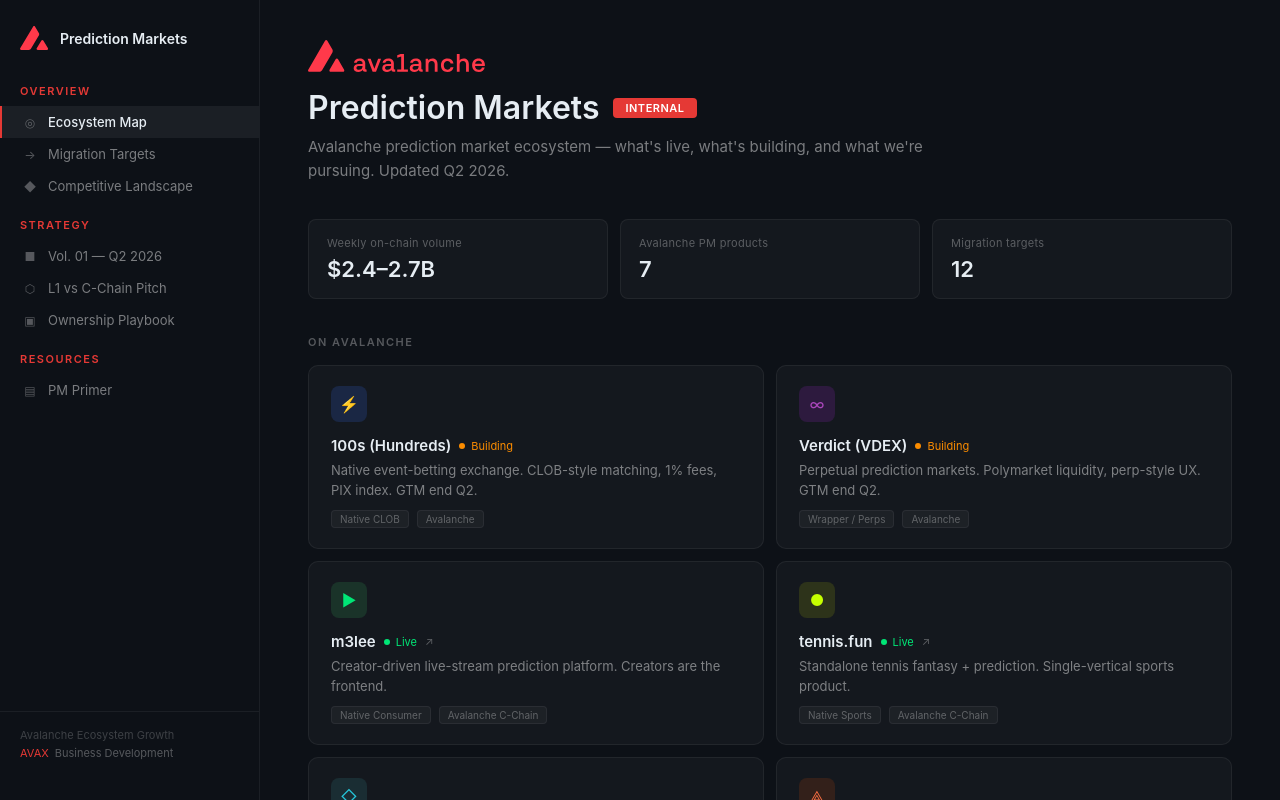
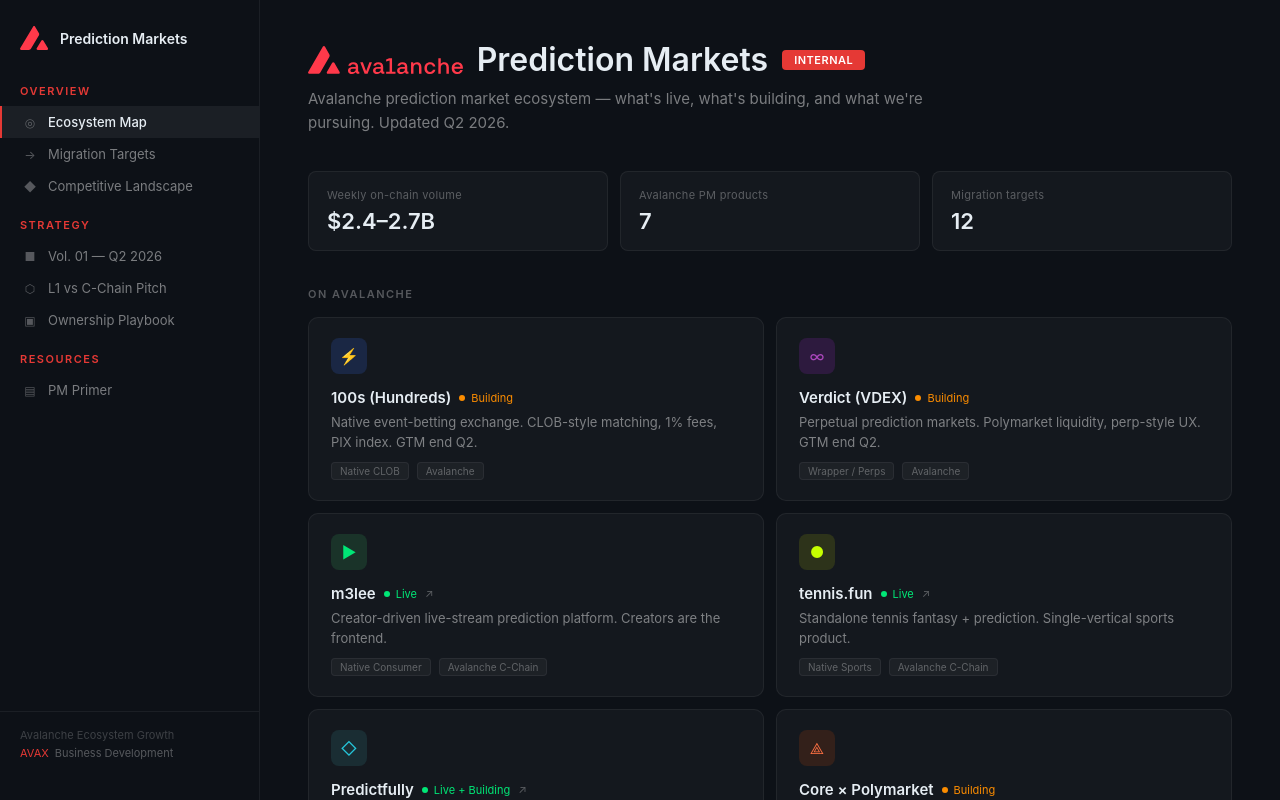
Before and after one commit to joeycannoliLABS/avax-prediction-markets, a Next.js app: page / in a window 1280 px wide. Shown: the top 800 px of the page. Built offline with nearby package versions, Linux system fonts and the light colour scheme.

Commit message:
Update page.tsx

```diff
--- a/app/page.tsx
+++ b/app/page.tsx
@@ -48,10 +48,8 @@
     <>
       {/* Header with Avalanche logo */}
       <div style={{ marginBottom: 36 }}>
-        <div style={{ marginBottom: 16 }}>
-          <img src="/avalanche-horizontal.svg" alt="Avalanche" height={32} style={{ display: "block" }} />
-        </div>
-        <div style={{ display: "flex", alignItems: "center", gap: 14, marginBottom: 8 }}>
+        <div style={{ display: "flex", alignItems: "center", gap: 14, marginBottom: 8, flexWrap: "wrap" }}>
+          <img src="/avalanche-horizontal.svg" alt="Avalanche" height={28} style={{ display: "block" }} />
           <h1 style={{ fontSize: 32, fontWeight: 600, margin: 0, color: "var(--text-primary)" }}>
             Prediction Markets
           </h1>
```
